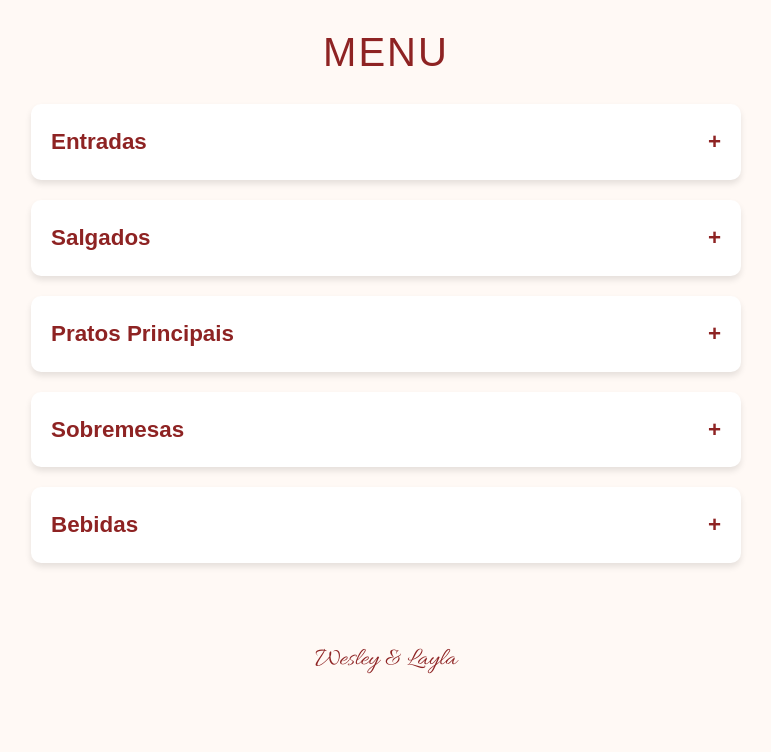
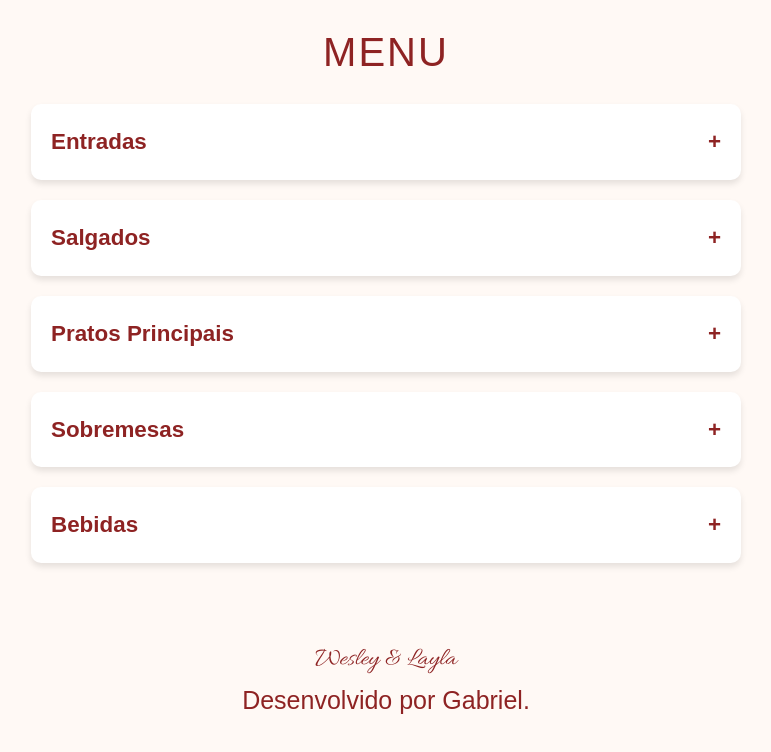
Before and after one commit to DevGabriel0402/cardapiowesleyelayla, a plain HTML site: page index.html in a window 1280 px wide. Shown: the whole page, without its empty margins (254-1025 px from the left). Drawn offline with Linux system fonts and the light colour scheme.

Commit message:
Inserindo o Creator Data

```diff
--- a/index.html
+++ b/index.html
@@ -40,7 +40,10 @@
         </div>
     </div>
 
-    <footer class="animate">Wesley & Layla </footer>
+    <footer class="animate">
+        Wesley & Layla
+        <p>Desenvolvido por <span id="creator">Gabriel</span>.</p>
+ </footer>
 
 </body>
 </html>
```
